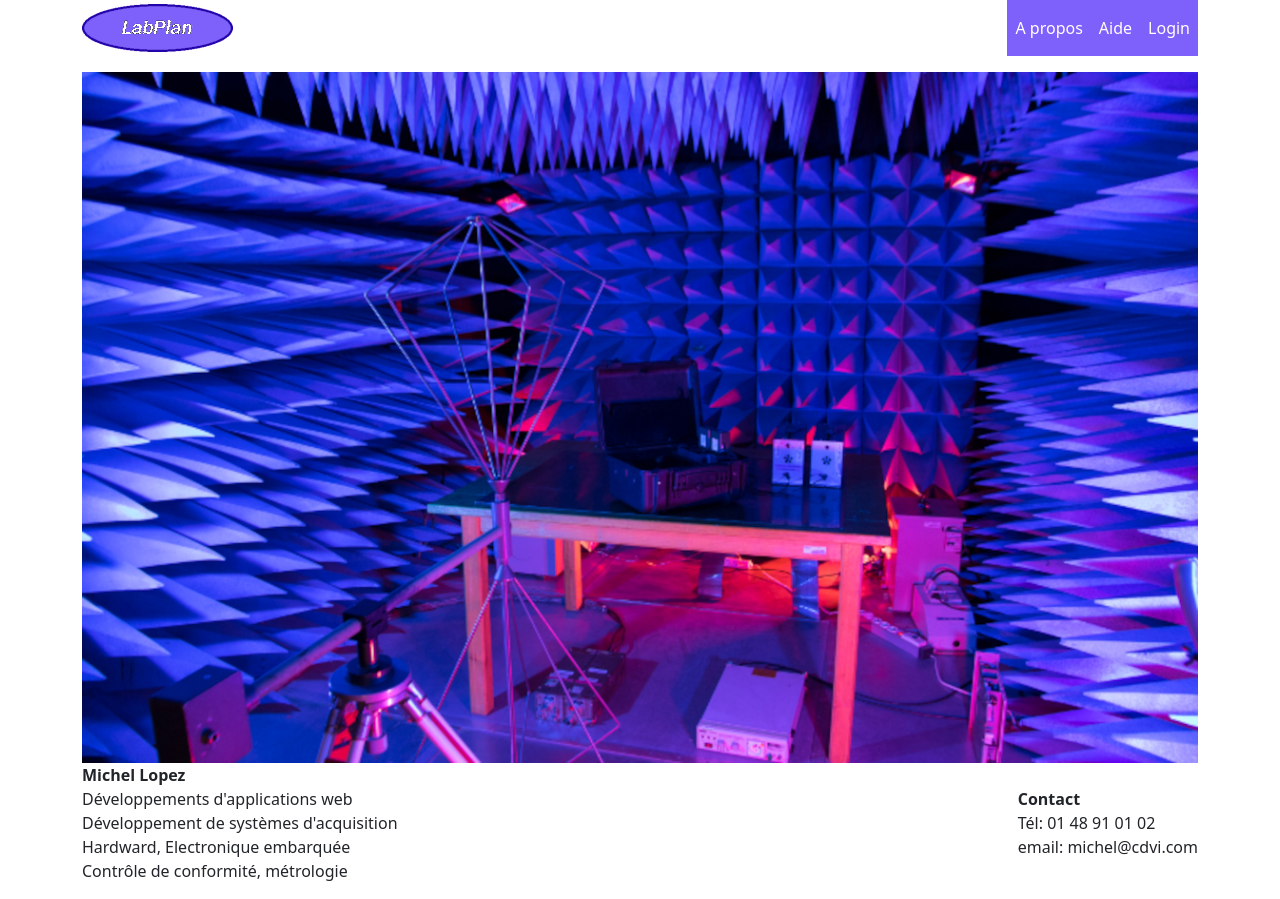
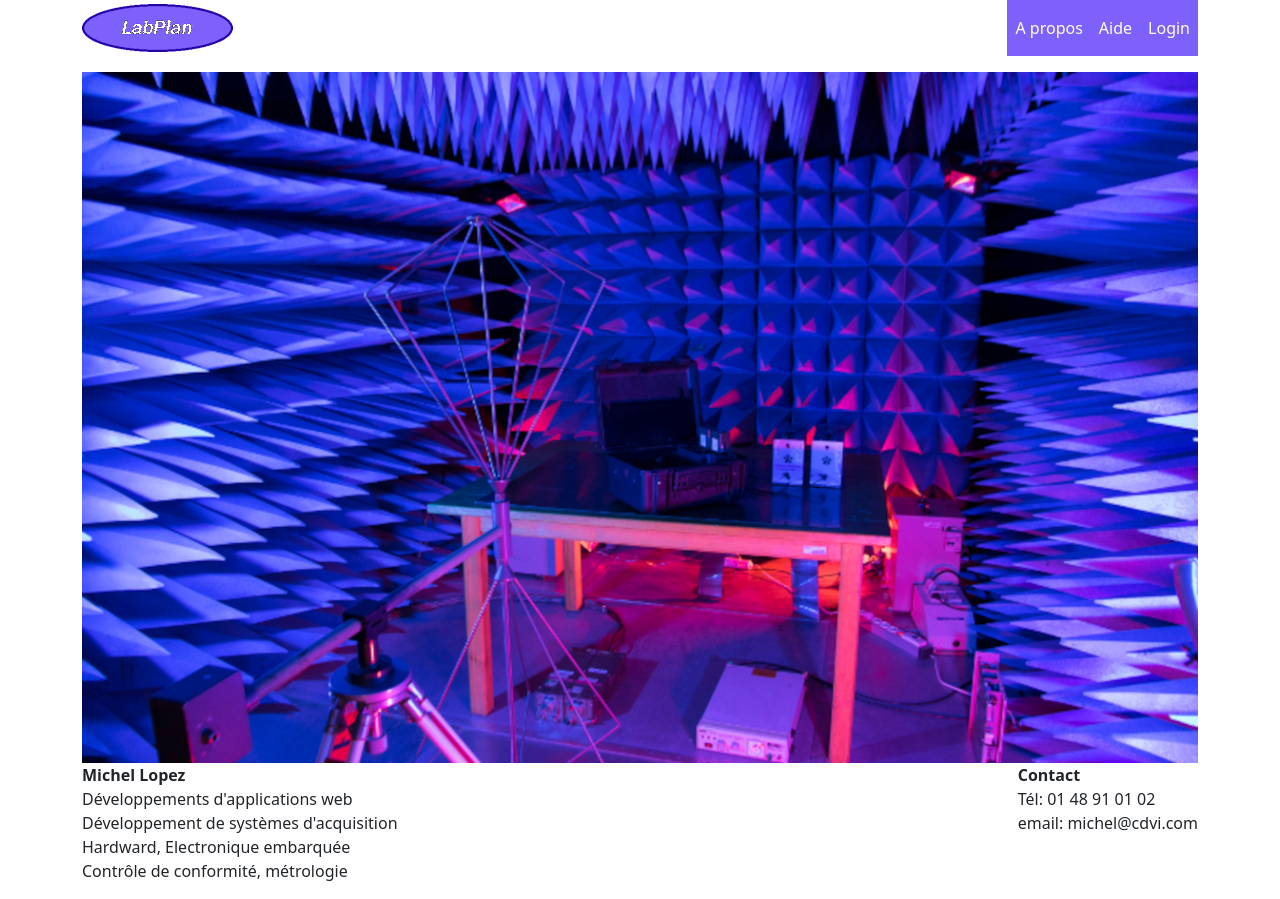
Before and after one commit to Senpothia/lab-site, an Angular app: page / in a window 1280 px wide. Built offline with nearby package versions, Linux system fonts and the light colour scheme.

Commit message:
correction footer

```diff
--- a/src/app/app.module.ts
+++ b/src/app/app.module.ts
@@ -5,9 +5,11 @@ import { AppComponent } from './app.component';
 import { PlateformeModule } from './plateforme/plateforme.module';
 import { SharedModule } from './shared/shared.module';
 
+
 @NgModule({
   declarations: [
-    AppComponent
+    AppComponent,
+
   ],
   imports: [
     BrowserModule,
--- a/src/app/shared/footer/footer.component.html
+++ b/src/app/shared/footer/footer.component.html
@@ -2,10 +2,10 @@
 
 <div>
 
-    <div class="row d-flex align-items-center">
+    <div class="row d-flex align-items-start">
 
         <div class="col">
-            <div class="identif d-flex justify-content-start">
+            <div class="d-flex justify-content-start">
 
                 <p>
                     <strong>Michel Lopez</strong>
```
